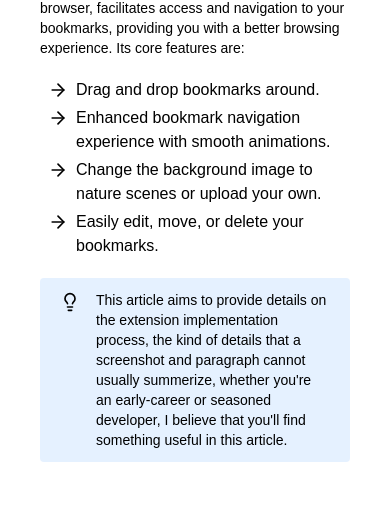
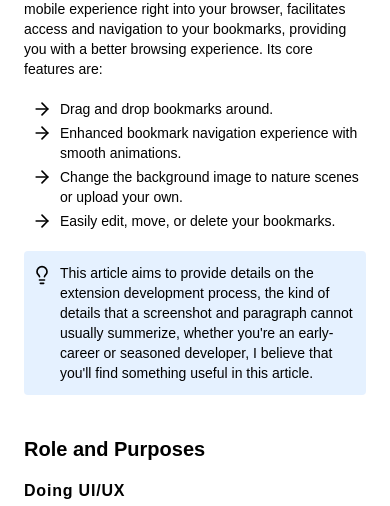
Before and after one commit to ibraheemhursheesh/personal-website, a Next.js app: page /bookmarks-tab in a window 390 px wide. Shown: the part 640-1146 px from the top of the page. Built offline with nearby package versions, Linux system fonts and the light colour scheme; a web font is replaced by a local one.

Commit message:
more ehancement on mobile screens

```diff
--- a/src/app/bookmarks-tab/page.tsx
+++ b/src/app/bookmarks-tab/page.tsx
@@ -27,7 +27,9 @@ export default function page() {
         written, so you can go ahead and read.
       </div> */}
       <div
-        className={spaceMono.className + " font-normal max-w-3xl mx-auto px-10"}
+        className={
+          spaceMono.className + " font-normal max-w-3xl mx-auto px-6 sm:px-10"
+        }
       >
         <header className="text-center">
           <h1 className="text-4xl font-bold mt-10">Bookmarks Tab</h1>
@@ -80,21 +82,24 @@ export default function page() {
           </Paragraph>
           <ul className="ml-2 sm:ml-4 mt-5">
             {featuresList.map((feature) => (
-              <li className="mt-1 flex gap-2 items-start" key={feature}>
+              <li
+                className="mt-1 flex gap-2 items-start text-sm sm:text-base"
+                key={feature}
+              >
                 <ArrowRight size={20} className="h-lh shrink-0" />
                 {feature}
               </li>
             ))}
           </ul>
 
-          <div className="bg-blue-200/40 py-3 px-5 mt-5 rounded-sm flex items-start gap-4">
+          <div className="bg-blue-200/40 py-3 px-2 sm:px-5 mt-5 rounded-sm flex items-start gap-2 sm:gap-5 ">
             <Lightbulb size={20} className="shrink-0 min-h-lh" />
             <p className="text-sm sm:text-base">
-              This article aims to provide details on the extension
-              implementation process, the kind of details that a screenshot and
-              paragraph cannot usually summerize, whether you&apos;re an
-              early-career or seasoned developer, I believe that you&apos;ll
-              find something useful in this article.
+              This article aims to provide details on the extension development
+              process, the kind of details that a screenshot and paragraph
+              cannot usually summerize, whether you&apos;re an early-career or
+              seasoned developer, I believe that you&apos;ll find something
+              useful in this article.
             </p>
           </div>
           <HeadingTwo>Role and Purposes</HeadingTwo>
@@ -227,7 +232,7 @@ export default function page() {
             really guarantee that some silly weird bug isn&apos;t hiding behind
             an edge case I didn&apos;t consider.
           </Paragraph>
-          <div className="bg-yellow-400/40 py-3 px-5 mt-5 rounded-sm flex items-start gap-4">
+          <div className="bg-yellow-400/40 py-3 px-5 2 sm:px-5t-5 rounded-sm flex items-start gap-2 sm:gap-5">
             <Lightbulb size={20} className="shrink-0 min-h-lh" />
             <p className="text-sm sm:text-base">
               After around two months of daily usages, I came across two bugs
@@ -290,7 +295,7 @@ export default function page() {
             </code>{" "}
             element instead, I learned about this element just recently and
             wanted to experiment with it, and you trust me,you really want to
-            give a try.
+            give it a try.
           </Paragraph>
           <Paragraph>
             The{" "}
@@ -307,7 +312,7 @@ export default function page() {
               className="underline underline-offset-2"
               href="https://developer.mozilla.org/en-US/docs/Web/HTML/Reference/Elements/dialog#browser_compatibility"
             >
-              its baseline state
+              its baseline state on MDN
             </a>{" "}
             says that it&apos;s widely available across major browsers.
           </Paragraph>
```
